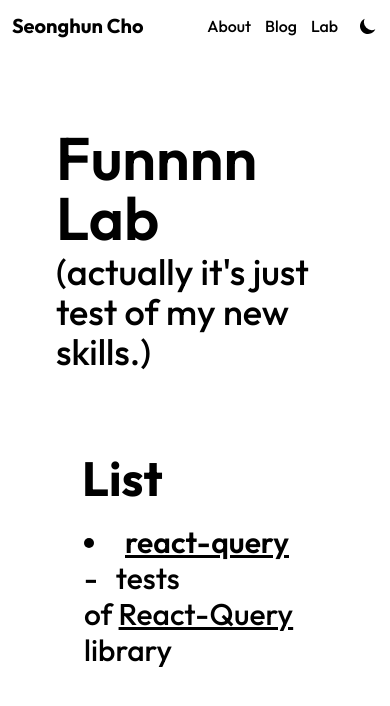
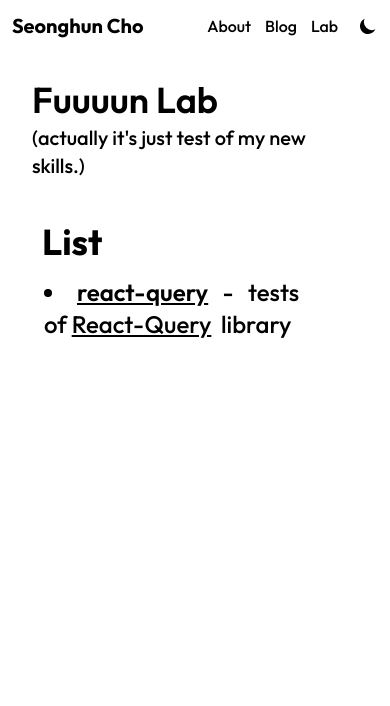
Before and after one commit to sujang958/sujang.xyz, a Next.js app: page /lab in a window 390 px wide. Shown: the top 706 px of the page. Built offline with nearby package versions, Linux system fonts and the light colour scheme.

Commit message:
style: added mobile style

```diff
--- a/components/layout.tsx
+++ b/components/layout.tsx
@@ -17,7 +17,7 @@ const Layout: FC<ReactNode> = ({ children }) => {
         <header className="fixed top-0 max-w-5xl w-full">
           <Header />
         </header>
-        <div className="flex flex-col min-h-screen w-full dark:bg-black dark:text-white transition duration-300">
+        <div className="flex flex-col min-h-screen w-full dark:bg-black dark:text-white transition duration-300 overflow-auto">
           {children}
         </div>
       </QueryClientProvider>
--- a/pages/lab/index.tsx
+++ b/pages/lab/index.tsx
@@ -4,19 +4,19 @@ import Link from "next/link"
 const LabIndex: NextPage = () => {
   return (
     <div className="flex flex-col self-center max-w-5xl">
-      <div className="pt-32 px-14">
-        <p className="text-6xl font-semibold">Funnnn Lab</p>
-        <p className="mt-1 text-4xl">
+      <div className="pt-20 md:pt-32 px-8 md:px-14">
+        <p className="text-4xl md:text-6xl font-semibold">Fuuuun Lab</p>
+        <p className="mt-1 text-xl md:text-4xl">
           (actually it{"'"}s just test of my new skills.)
         </p>
       </div>
-      <div className="mt-20 px-20">
+      <div className="mt-10 md:mt-20 px-10 md:px-20">
         <div className="p-0.5">
-          <p className="text-5xl font-bold">List</p>
+          <p className="text-4xl md:text-5xl font-bold">List</p>
         </div>
-        <div className="flex flex-col space-y-2.5 mt-4">
+        <div className="flex flex-col space-y-2.5 mt-2 md:mt-4">
           <div className="p-1">
-            <li className="text-3xl">
+            <li className="text-2xl md:text-3xl">
               <Link href="/lab/react-query/" passHref>
                 <span className="underline cursor-pointer font-semibold">
                   react-query
--- a/pages/lab/react-query/index.tsx
+++ b/pages/lab/react-query/index.tsx
@@ -30,18 +30,18 @@ const ReactQueryLabIndex: NextPage = () => {
   )
 
   return (
-    <div className="flex flex-col self-center max-w-5xl">
-      <div className="pt-24">
-        <p className="text-5xl">React-Query testsssssss</p>
+    <div className="flex flex-col self-center max-w-5xl px-2">
+      <div className="px-2 pt-24">
+        <p className="text-5xl font-semibold">React-Query testsssssss</p>
       </div>
-      <div className="mt-7 px-6 flex flex-col space-y-5">
+      <div className="mt-7 px-6 flex flex-col space-y-3 md:space-y-5">
         <div className="p-1 flex flex-col space-y-1.5">
           <p className="text-3xl font-semibold">
             The data fetched from React-Query
           </p>
-          <div className="pt-4 flex flex-col px-2 space-y-2.5">
+          <div className="pt-2 md:pt-4 flex flex-col px-2 space-y-2.5">
             <div className="flex-1">
-              <div className="px-4">
+              <div className="px-4 hidden md:block">
                 <SyntaxHighlighter
                   language="typescript"
                   style={a11yDark}
@@ -49,8 +49,14 @@ const ReactQueryLabIndex: NextPage = () => {
                 >
                   {`// Code
 const ReactQueryLabIndex: NextPage = () => {
-  const { isLoading, isError, data, error } = useQuery("datas", () =>
-    fetch("https://jsonplaceholder.typicode.com/todos/1").then((v) => v.json())
+  const {
+    isLoading,
+    isError,
+    data,
+    error
+  } = useQuery("datas", () =>
+    fetch("https://jsonplaceholder.typicode.com/todos/1")
+    .then((v) => v.json())
   )
   // ...
   return (
@@ -65,8 +71,8 @@ const ReactQueryLabIndex: NextPage = () => {
           isLoading
             ? "Loading!"
             : isError
-            ? \`Something went wrong!\\n\${error}\`
-            : JSON.stringify(data)
+            ? \`Something went wrong!\n\${error}\`
+            : pd.json(JSON.stringify(data))
         }\`
       }
     </SyntaxHighlighter>
@@ -88,7 +94,7 @@ ${
     ? "Loading!"
     : isError
     ? `Something went wrong!\n${error}`
-    : JSON.stringify(data)
+    : pd.json(JSON.stringify(data))
 }`}
                 </SyntaxHighlighter>
               </div>
@@ -97,9 +103,9 @@ ${
         </div>
         <div className="p-1 flex flex-col space-y-1.5">
           <p className="text-3xl font-semibold">Infinity Query</p>
-          <div className="pt-4 flex flex-col px-2 space-y-2.5">
+          <div className="pt-2 md:pt-4 flex flex-col px-2 space-y-2.5">
             <div className="flex-1">
-              <div className="px-4">
+              <div className="px-4 hidden md:block">
                 <SyntaxHighlighter
                   language="typescript"
                   style={a11yDark}
@@ -138,8 +144,8 @@ const ReactQueryLabIndex: NextPage = () => {
           isLoading
             ? "Loading!"
             : isError
-            ? \`Something went wrong!\\n\${error}\`
-            : JSON.stringify(data)
+            ? \`Something went wrong!\n\${error}\`
+            : pd.json(JSON.stringify(data))
         }\`
       }
     </SyntaxHighlighter>
@@ -149,7 +155,7 @@ const ReactQueryLabIndex: NextPage = () => {
               </div>
             </div>
             <div className="flex-1 flex flex-col space-y-2">
-              <div className="px-2 flex flex-row space-x-3.5">
+              <div className="-mt-3 md:mt-0 px-2 flex flex-row space-x-3.5">
                 <div className="cursor-pointer" onClick={() => fetchNextPage()}>
                   <p className="text-xl font-semibold underline">Next</p>
                 </div>
```
